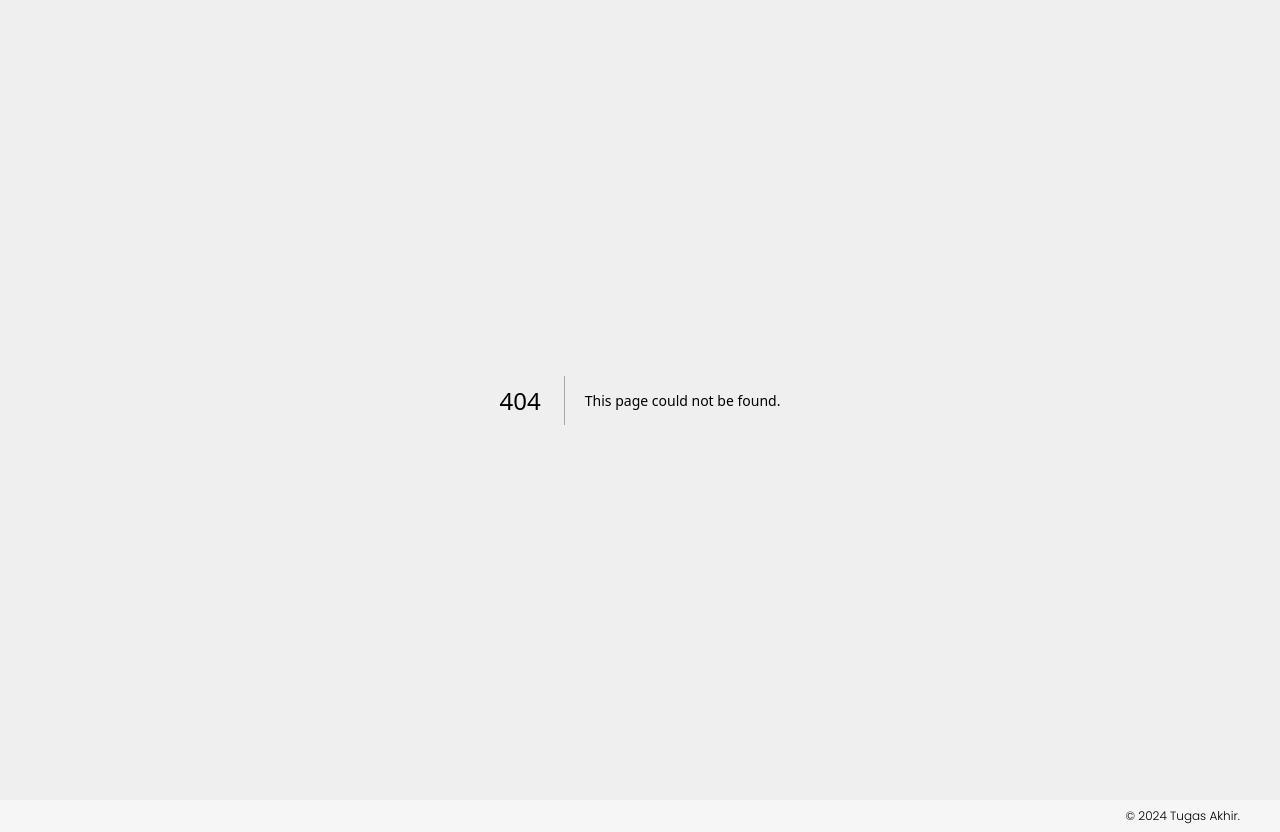
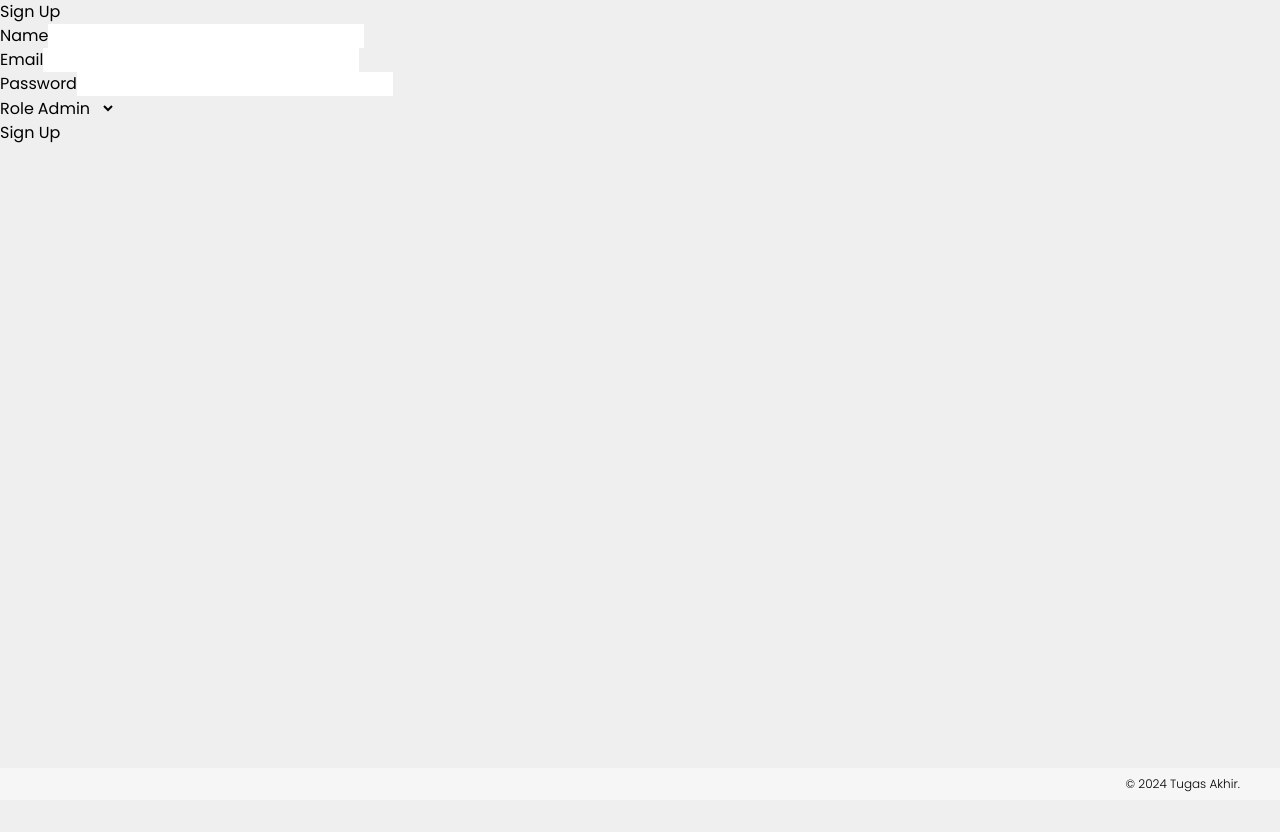
Before and after one commit to yogaadilaksana/sakara_dinein_pos, a Next.js app: page /auth/signup in a window 1280 px wide. Before the commit this address had no page. After the commit the page ends 800 px from the top, so only its background shows below. Built offline with nearby package versions, Linux system fonts and the light colour scheme.

Commit message:
login signup

```diff
--- a/package.json
+++ b/package.json
@@ -10,6 +10,8 @@
   },
   "dependencies": {
     "@prisma/client": "^5.16.1",
+    "bcrypt": "^5.1.1",
+    "jsonwebtoken": "^9.0.2",
     "next": "14.2.4",
     "react": "^18",
     "react-dom": "^18"
--- /dev/null
+++ b/src/app/api/signup/route.js
@@ -0,0 +1,37 @@
+import { PrismaClient } from '@prisma/client';
+import bcrypt from 'bcrypt';
+
+const prisma = new PrismaClient();
+
+export const POST = async (req) => {
+  const { email, password, name, role } = await req.json(); // Tambahkan role disini
+
+  try {
+    // Check if user already exists
+    const existingUser = await prisma.user.findUnique({
+      where: { email },
+    });
+
+    if (existingUser) {
+      return new Response(JSON.stringify({ message: 'Email already in use' }), { status: 400 });
+    }
+
+    // Hash the password
+    const hashedPassword = await bcrypt.hash(password, 10);
+
+    // Create a new user
+    const user = await prisma.user.create({
+      data: {
+        email,
+        password: hashedPassword,
+        name,
+        role, // Save the selected role
+      },
+    });
+
+    return new Response(JSON.stringify({ message: 'User created successfully' }), { status: 201 });
+  } catch (err) {
+    console.error(err); // Use console.error to show detailed error
+    return new Response(JSON.stringify({ message: 'Internal server error' }), { status: 500 });
+  }
+};
--- a/src/app/login/page.jsx
+++ b/src/app/auth/login/page.jsx
@@ -1,6 +1,7 @@
 'use client'
 import { useState } from 'react';
 import { useRouter } from 'next/navigation';
+import Link from 'next/link';
 
 
 export default function LoginPage() {
@@ -23,7 +24,7 @@ export default function LoginPage() {
       });
 
       if (response.ok) {
-        router.push('/dashboard'); // Redirect to the dashboard page after successful login
+        router.push('/'); // Redirect to the dashboard page after successful login
       } else {
         const data = await response.json();
         setError(data.message);
@@ -39,25 +40,20 @@ export default function LoginPage() {
       <form onSubmit={handleSubmit}>
         <div>
           <label>Email</label>
-          <input
-            type="email"
-            value={email}
-            onChange={(e) => setEmail(e.target.value)}
-            required
-          />
+          <input type="email" value={email} onChange={(e) => setEmail(e.target.value)} required />
         </div>
         <div>
           <label>Password</label>
-          <input
-            type="password"
-            value={password}
-            onChange={(e) => setPassword(e.target.value)}
-            required
-          />
+          <input type="password" value={password} onChange={(e) => setPassword(e.target.value)} required />
         </div>
         {error && <p>{error}</p>}
         <button type="submit">Login</button>
       </form>
+
+<p>
+  Don't have an account? <Link href="/auth/signup">Sign Up</Link>
+</p>
+
     </div>
   );
 }
--- /dev/null
+++ b/src/app/auth/signup/page.jsx
@@ -0,0 +1,70 @@
+'use client'
+import { useState } from 'react';
+import { useRouter } from 'next/navigation';
+import Link from 'next/link';
+import { Role } from '@prisma/client';
+
+export default function SignUpPage() {
+  const [email, setEmail] = useState('');
+  const [password, setPassword] = useState('');
+  const [name, setName] = useState('');
+  const [error, setError] = useState('');
+  const [role, setRole] = useState('');
+  const router = useRouter();
+
+  const handleSubmit = async (e) => {
+    e.preventDefault();
+    setError('');
+
+    try {
+      const response = await fetch('/api/signup', {
+        method: 'POST',
+        headers: {
+          'Content-Type': 'application/json',
+        },
+        body: JSON.stringify({ email, password, name, role }),
+      });
+
+      if (response.ok) {
+        router.push('/auth/login'); // Redirect to the login page after successful sign up
+      } else {
+        const data = await response.json();
+        setError(data.message);
+      }
+    } catch (err) {
+      setError('An unexpected error occurred.');
+    }
+  };
+
+  return (
+    <div>
+      <h1>Sign Up</h1>
+      <form onSubmit={handleSubmit}>
+        <div>
+          <label>Name</label>
+          <input type="text" value={name} onChange={(e) => setName(e.target.value)} required />
+        </div>
+        <div>
+          <label>Email</label>
+          <input type="email" value={email} onChange={(e) => setEmail(e.target.value)} required />
+        </div>
+        <div>
+          <label>Password</label>
+          <input type="password" value={password} onChange={(e) => setPassword(e.target.value)} required />
+        </div>
+        <div>
+          <label>Role</label>
+          <select value={role} onChange={(e) => setRole(e.target.value)} required>
+            <option value="ADMIN">Admin</option>
+            <option value="CASHIER">Cashier</option>
+            {/* Add other roles as needed */}
+          </select>
+        </div>
+        {error && <p>{error}</p>}
+        <button type="submit">Sign Up</button>
+      </form>
+
+
+    </div>
+  );
+}
```
Also changed, not shown: hashpassword.js (added, +26 -0 lines), 2 other files (tests, documents, lock files or other folders).
